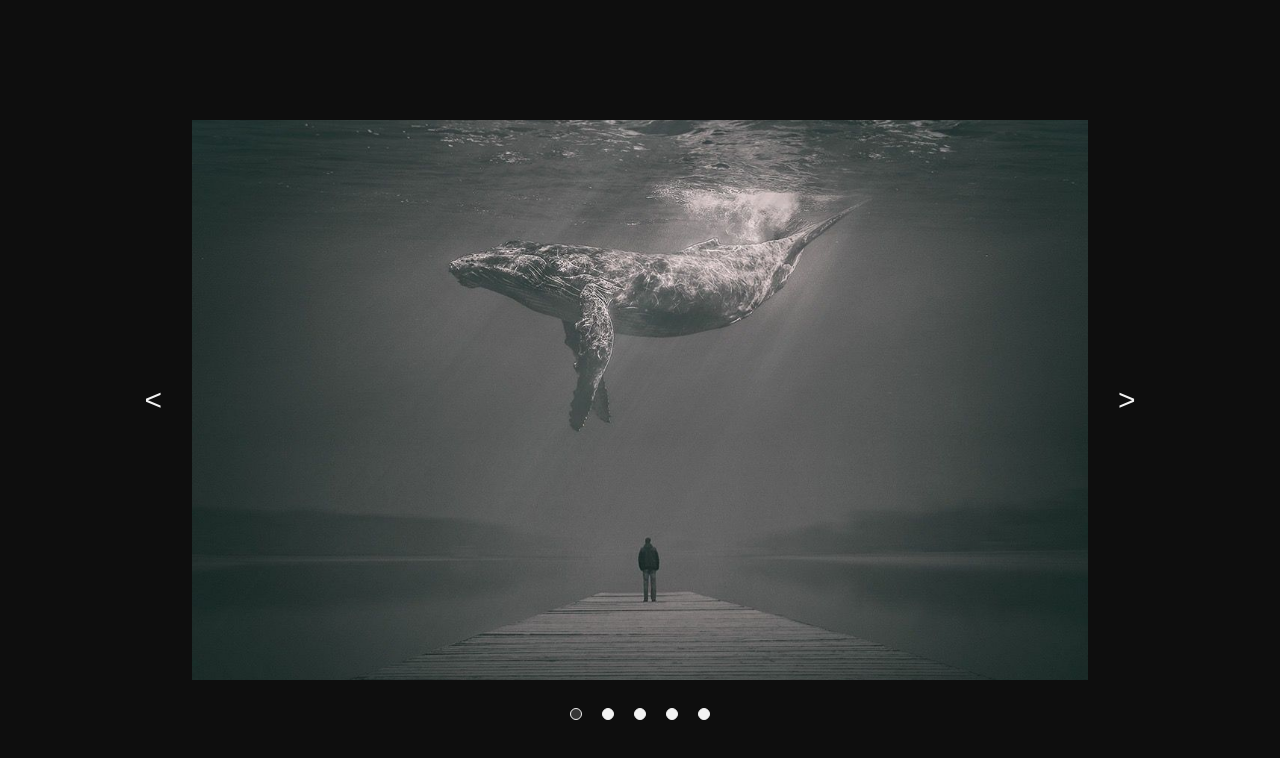
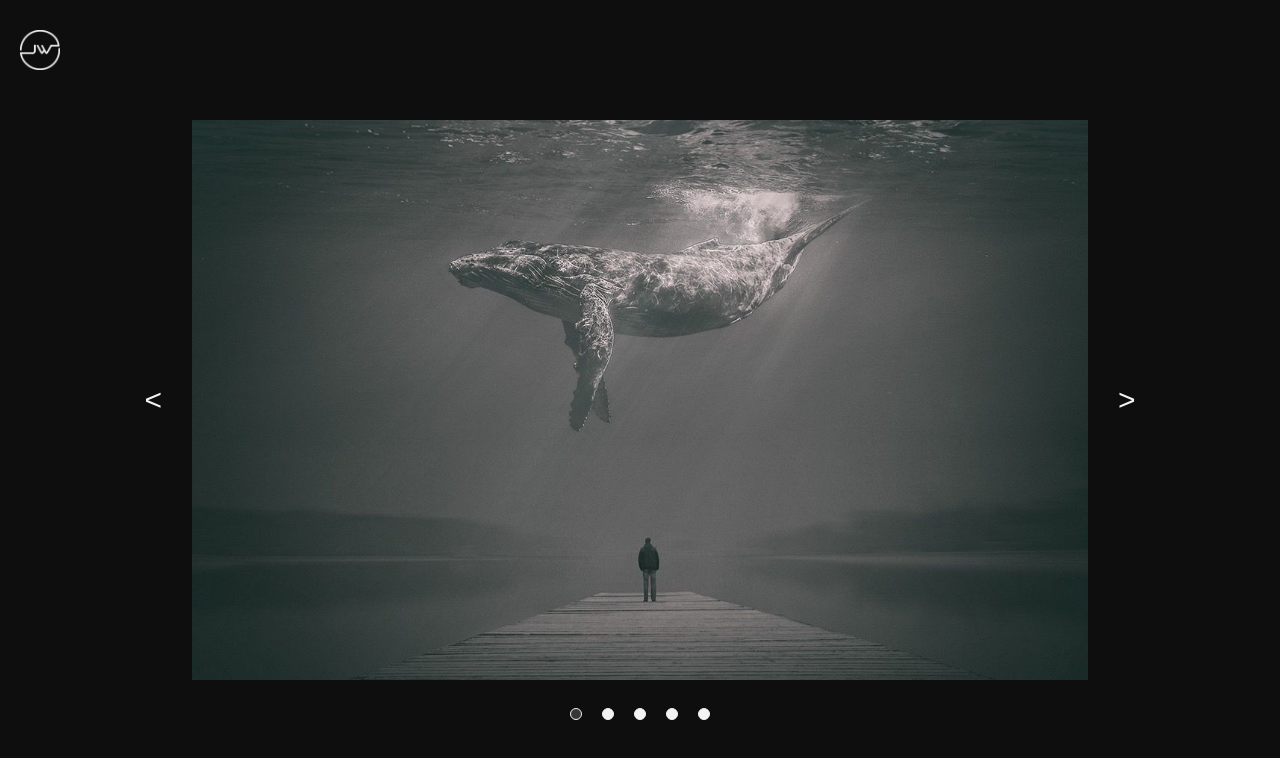
Before and after one commit to JoakimWretlind/carousel_01, a React (Vite) app: page / in a window 1280 px wide. Shown: the top 758 px of the page. Built offline with nearby package versions, Linux system fonts and the light colour scheme.

Commit message:
Added a logo

```diff
--- a/src/components/slider/index.tsx
+++ b/src/components/slider/index.tsx
@@ -8,6 +8,7 @@ import pic02 from "/images/pic02.jpg";
 import pic03 from "/images/pic03.jpg";
 import pic04 from "/images/pic04.jpg";
 import pic05 from "/images/pic05.jpg";
+import logo from "/images/logo.png";
 
 const slides = [
   { id: 1, pic: pic01, title: "slide1" },
@@ -38,6 +39,7 @@ const Slider = () => {
   return (
     <main>
       <div className="pageWrapper">
+        <img className="logo" src={logo} alt="jw logo" />
         <button className="directionBtn prev" onClick={prevSlide}>
           &lt;
         </button>
--- a/src/components/slider/style.scss
+++ b/src/components/slider/style.scss
@@ -1,4 +1,5 @@
 .pageWrapper {
+  position: relative;
   height: 100%;
   min-height: 100vh;
   width: 100%;
--- a/src/index.scss
+++ b/src/index.scss
@@ -43,3 +43,13 @@ main {
   justify-content: center;
   align-items: flex-start;
 }
+
+.logo {
+  position: absolute;
+  top: 3rem;
+  left: 2rem;
+  height: 3rem;
+  @media (min-width: 550px) {
+    height: 4rem;
+  }
+}
```
Also changed, not shown: public/images/logo.png (added).
